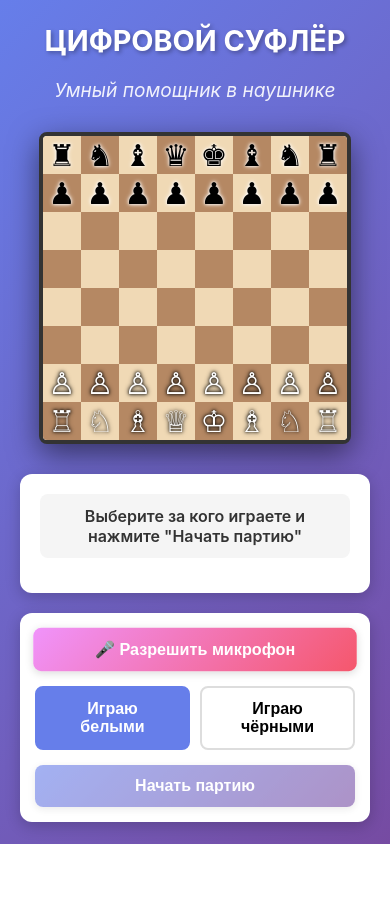
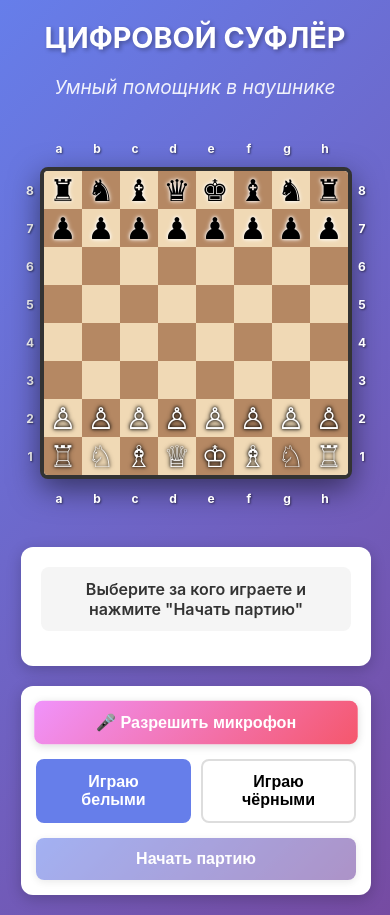
Before and after one commit to farizlukanov-hash/chess-voice-web, a React (Vite) app: page / in a window 390 px wide. Before the commit the page ends 844 px from the top, so only its background shows below. Built offline with nearby package versions, Linux system fonts and the light colour scheme.

Commit message:
Добавлены координаты на доску

```diff
--- a/src/components/ChessBoard.css
+++ b/src/components/ChessBoard.css
@@ -1,3 +1,43 @@
+.board-container {
+  display: inline-block;
+}
+
+.files-top,
+.files-bottom {
+  display: flex;
+  margin-left: 30px;
+}
+
+.board-with-ranks {
+  display: flex;
+  align-items: center;
+}
+
+.ranks-left,
+.ranks-right {
+  display: flex;
+  flex-direction: column;
+  width: 30px;
+}
+
+.coordinate {
+  width: 60px;
+  height: 60px;
+  display: flex;
+  justify-content: center;
+  align-items: center;
+  font-size: 16px;
+  font-weight: bold;
+  color: white;
+  text-shadow: 1px 1px 2px rgba(0, 0, 0, 0.5);
+}
+
+.ranks-left .coordinate,
+.ranks-right .coordinate {
+  width: 30px;
+  height: 60px;
+}
+
 .chess-board {
   display: inline-block;
   border: 4px solid #333;
@@ -49,6 +89,28 @@
     height: 45px;
     font-size: 36px;
   }
+
+  .coordinate {
+    width: 45px;
+    height: 45px;
+    font-size: 14px;
+  }
+
+  .ranks-left .coordinate,
+  .ranks-right .coordinate {
+    width: 25px;
+    height: 45px;
+  }
+
+  .ranks-left,
+  .ranks-right {
+    width: 25px;
+  }
+
+  .files-top,
+  .files-bottom {
+    margin-left: 25px;
+  }
 }
 
 @media (max-width: 480px) {
@@ -57,4 +119,26 @@
     height: 38px;
     font-size: 30px;
   }
+
+  .coordinate {
+    width: 38px;
+    height: 38px;
+    font-size: 12px;
+  }
+
+  .ranks-left .coordinate,
+  .ranks-right .coordinate {
+    width: 20px;
+    height: 38px;
+  }
+
+  .ranks-left,
+  .ranks-right {
+    width: 20px;
+  }
+
+  .files-top,
+  .files-bottom {
+    margin-left: 20px;
+  }
 }
--- a/src/components/ChessBoard.jsx
+++ b/src/components/ChessBoard.jsx
@@ -32,8 +32,24 @@ const ChessBoard = ({ fen }) => {
   }
 
   const board = parseFen(fen)
+  const files = ['a', 'b', 'c', 'd', 'e', 'f', 'g', 'h']
+  const ranks = ['8', '7', '6', '5', '4', '3', '2', '1']
 
   return (
+    <div className="board-container">
+      <div className="files-top">
+        {files.map(file => (
+          <div key={file} className="coordinate">{file}</div>
+        ))}
+      </div>
+
+      <div className="board-with-ranks">
+        <div className="ranks-left">
+          {ranks.map(rank => (
+            <div key={rank} className="coordinate">{rank}</div>
+          ))}
+        </div>
+
         <div className="chess-board">
           {board.map((row, rowIndex) => (
             <div key={rowIndex} className="board-row">
@@ -55,6 +71,20 @@ const ChessBoard = ({ fen }) => {
             </div>
           ))}
         </div>
+
+        <div className="ranks-right">
+          {ranks.map(rank => (
+            <div key={rank} className="coordinate">{rank}</div>
+          ))}
+        </div>
+      </div>
+
+      <div className="files-bottom">
+        {files.map(file => (
+          <div key={file} className="coordinate">{file}</div>
+        ))}
+      </div>
+    </div>
   )
 }
 
```
Also changed, not shown: src/App.jsx (+83 -103 lines). Lines whose indentation alone changed are shown as unchanged.
